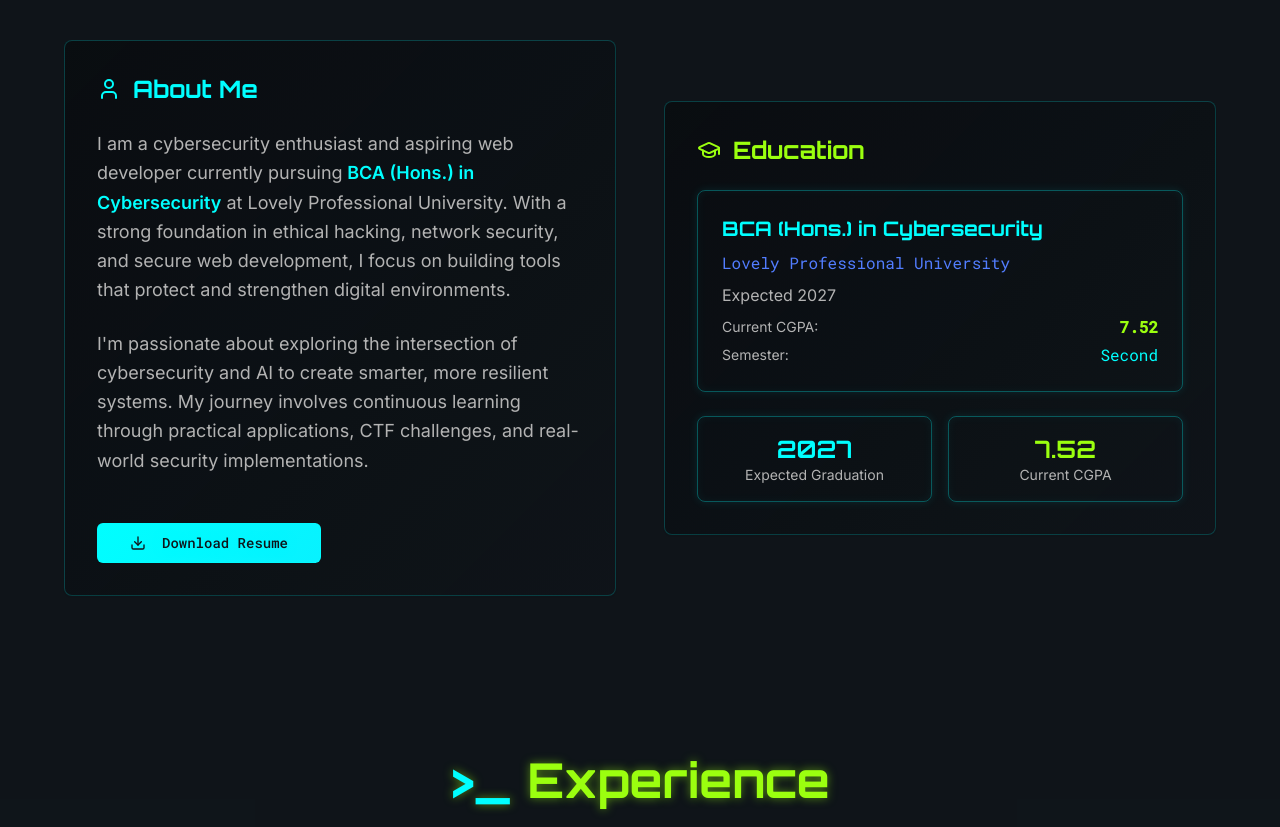
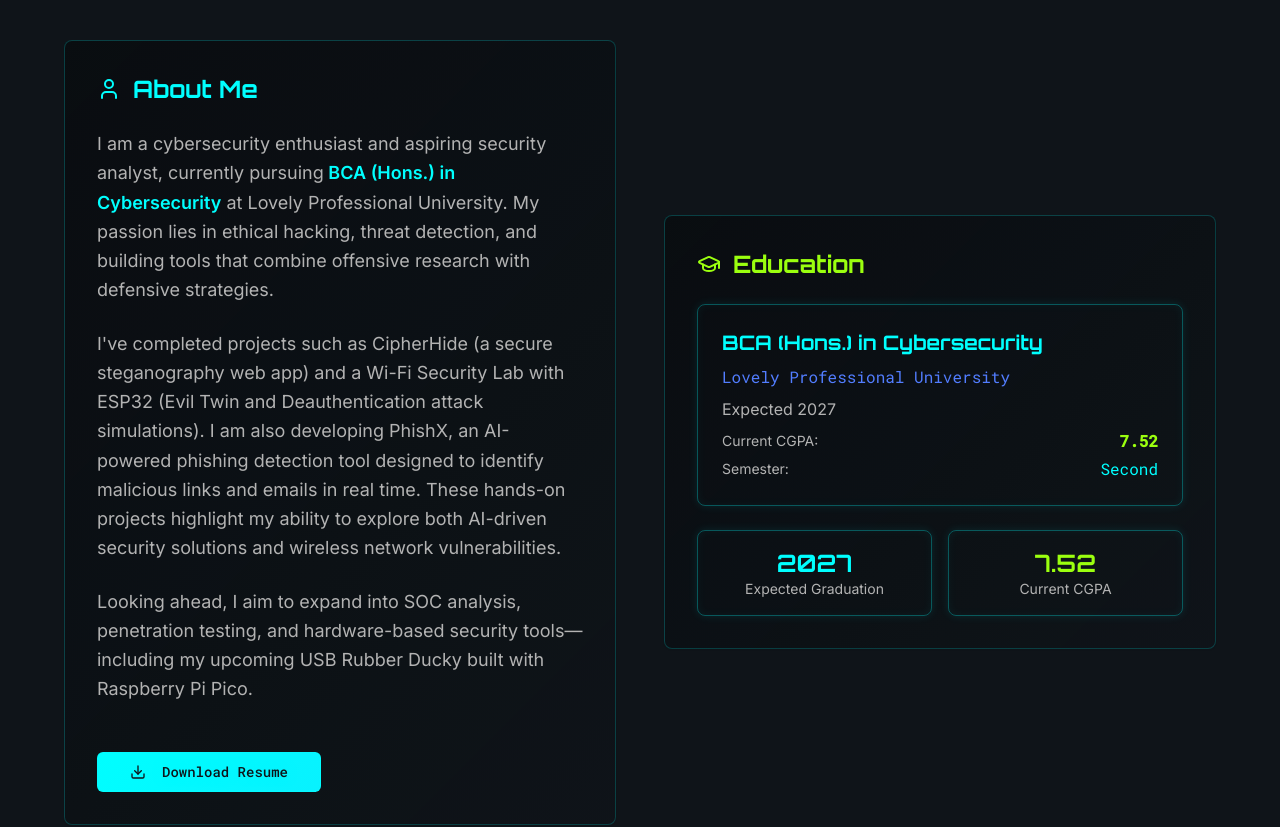
Before and after one commit to gupta09-oop/cyber-pulse-kshitij, a React (Vite) app: page / in a window 1280 px wide. Shown: the part 980-1807 px from the top of the page. Built offline with nearby package versions, Linux system fonts and the light colour scheme.

Commit message:
Update headline and about me

```diff
--- a/src/components/About.tsx
+++ b/src/components/About.tsx
@@ -26,17 +26,24 @@ export const About = () => {
               </div>
 
               <p className="text-lg leading-relaxed text-muted-foreground">
-                I am a cybersecurity enthusiast and aspiring web developer currently pursuing
+                I am a cybersecurity enthusiast and aspiring security analyst, currently pursuing
                 <span className="text-primary font-semibold"> BCA (Hons.) in Cybersecurity</span> at
-                Lovely Professional University. With a strong foundation in ethical hacking, network
-                security, and secure web development, I focus on building tools that protect and
-                strengthen digital environments.
+                Lovely Professional University. My passion lies in ethical hacking, threat detection,
+                and building tools that combine offensive research with defensive strategies.
               </p>
 
               <p className="text-lg leading-relaxed text-muted-foreground">
-                I'm passionate about exploring the intersection of cybersecurity and AI to create
-                smarter, more resilient systems. My journey involves continuous learning through
-                practical applications, CTF challenges, and real-world security implementations.
+                I've completed projects such as CipherHide (a secure steganography web app) and a
+                Wi-Fi Security Lab with ESP32 (Evil Twin and Deauthentication attack simulations).
+                I am also developing PhishX, an AI-powered phishing detection tool designed to identify
+                malicious links and emails in real time. These hands-on projects highlight my ability
+                to explore both AI-driven security solutions and wireless network vulnerabilities.
+              </p>
+
+              <p className="text-lg leading-relaxed text-muted-foreground">
+                Looking ahead, I aim to expand into SOC analysis, penetration testing, and
+                hardware-based security tools—including my upcoming USB Rubber Ducky built with
+                Raspberry Pi Pico.
               </p>
 
               {/* Resume Button */}
--- a/src/components/Hero.tsx
+++ b/src/components/Hero.tsx
@@ -70,7 +70,7 @@ export const Hero = () => {
 
         {/* Tagline */}
         <p className="text-xl md:text-2xl text-muted-foreground font-mono mb-4">
-          Hands-On Cybersecurity Enthusiast | CTF Competitor | Building Secure Web Tools
+          Aspiring Security Analyst | AI & Wi-Fi Security Projects
         </p>
 
         {/* Subtext */}
```
